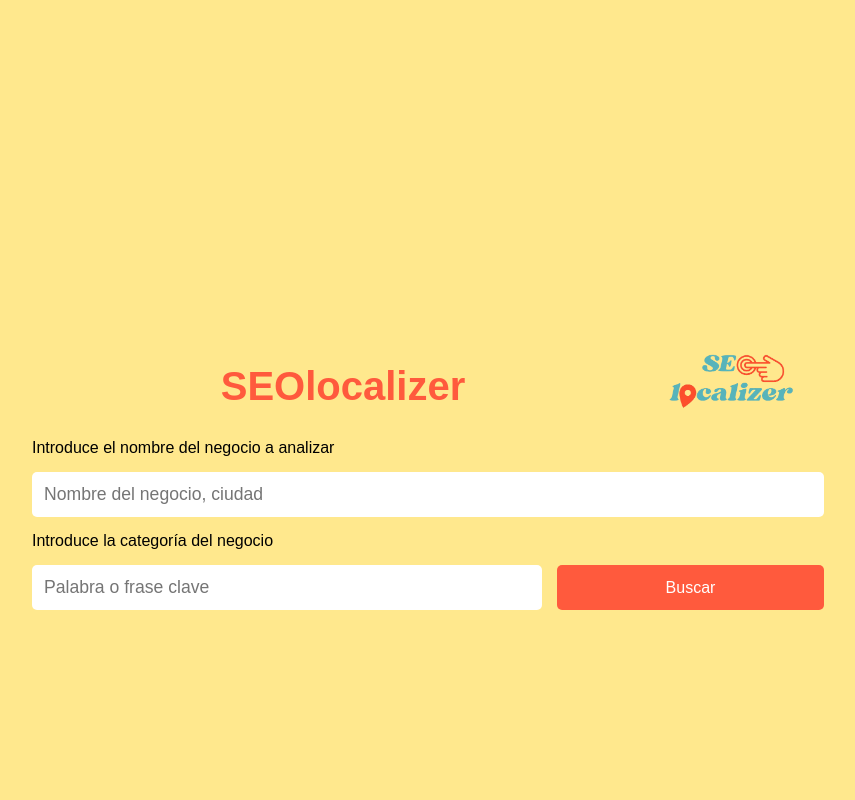
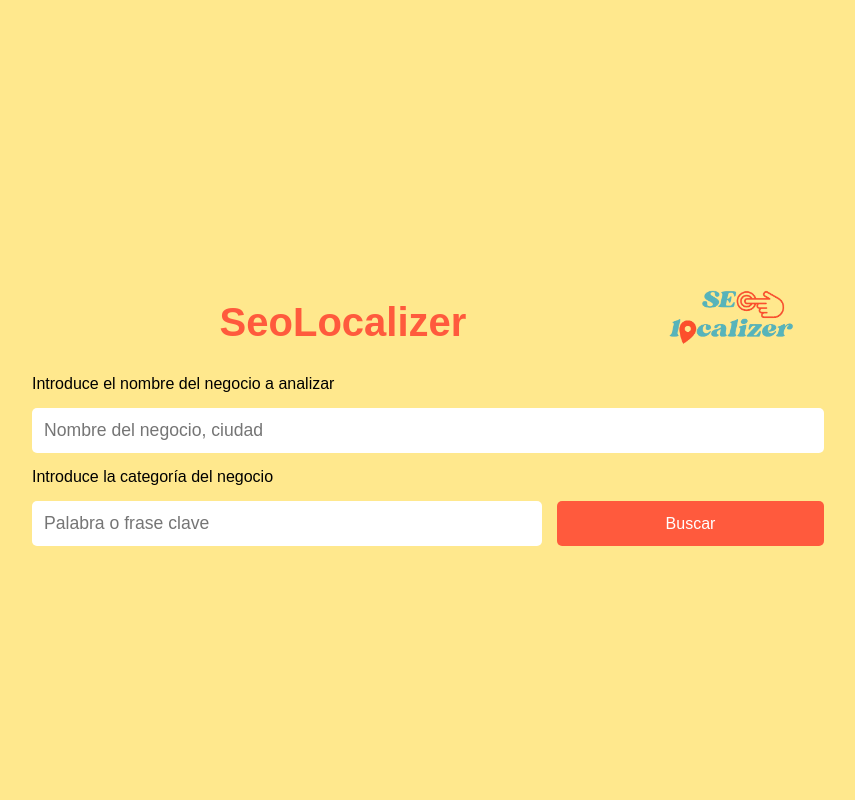
Before and after one commit to agaravi/SeoLocalizer, a Flask app: page / in a window 1280 px wide. Shown: the whole page, without its empty margins (212-1067 px from the left). Run offline with Flask 3, Linux system fonts and the light colour scheme.

Commit message:
Cambios de estilo

```diff
--- a/backend/ingestion/google_places.py
+++ b/backend/ingestion/google_places.py
@@ -17,7 +17,7 @@ def get_google_places_data(nombre,ciudad,num_resultados):
         textQuery={nombre+ciudad,nombre}
         for query in textQuery:
             data = {
-                "textQuery": nombre+ciudad
+                "textQuery": query
             }
 
             response = requests.post(url, headers=headers, json=data)
--- a/frontend/css/style.css
+++ b/frontend/css/style.css
@@ -13,7 +13,7 @@ body {
     flex-direction: column; /* Columna para el header y el main content */
     justify-content: center; /* Centra verticalmente el contenido del body */
     align-items: center; /* Centra horizontalmente el contenido del body */
-    padding-top: 10%; /* Espacio para el header, si el header es fixed o tiene una altura fija */
+    /*padding-top: 10%; /* Espacio para el header, si el header es fixed o tiene una altura fija */
     box-sizing: border-box;
 }
 
--- a/frontend/templates/index.html
+++ b/frontend/templates/index.html
@@ -2,7 +2,7 @@
 <html lang="es">
 <head>
     <meta charset="UTF-8">
-    <title>SEOlocalizer</title>
+    <title>SEOLocalizer</title>
     <link rel="stylesheet" href="{{ url_for('static', filename='css/style.css') }}">
     <link rel="icon" href="{{ url_for('static', filename='resources/logo1-SEOlocalizer-sinfondo.png') }}" type="image/x-icon">
 
@@ -14,11 +14,11 @@
         </header>
 
         <main>
-            <h1 class="title">SEOlocalizer</h1>
+            <h1 class="title">SeoLocalizer</h1>
 
             <form method="post" action="/buscar">
                 <label for="negocio">Introduce el nombre del negocio a analizar</label>
-                <input type="text" id="negocio" name="negocio" placeholder="Nombre del negocio, ciudad" tooltip="Tooltip que aún no sé" required>
+                <input type="text" id="negocio" name="negocio" placeholder="Nombre del negocio, ciudad" tooltip="Ej: Frutería Paco" required>
 
                 <label for="keyword">Introduce la categoría del negocio</label>
                 <div class="keyword-row">
--- a/frontend/templates/loading.html
+++ b/frontend/templates/loading.html
@@ -11,7 +11,7 @@
         <header>
             <div class="logo-container">
                 <img src="{{ url_for('static', filename='resources/logo1-SEOlocalizer-sinfondo.png') }}" alt="Logo" class="logo-loader">
-                <div class="title-loader">SEOlocalizer</div>
+                <!--div class="title-loader">SEOlocalizer</div-->
             </div>
         </header>
         <main class="loader-main">
```
Also changed, not shown: frontend/css/loading.css (+7 -1 lines).
